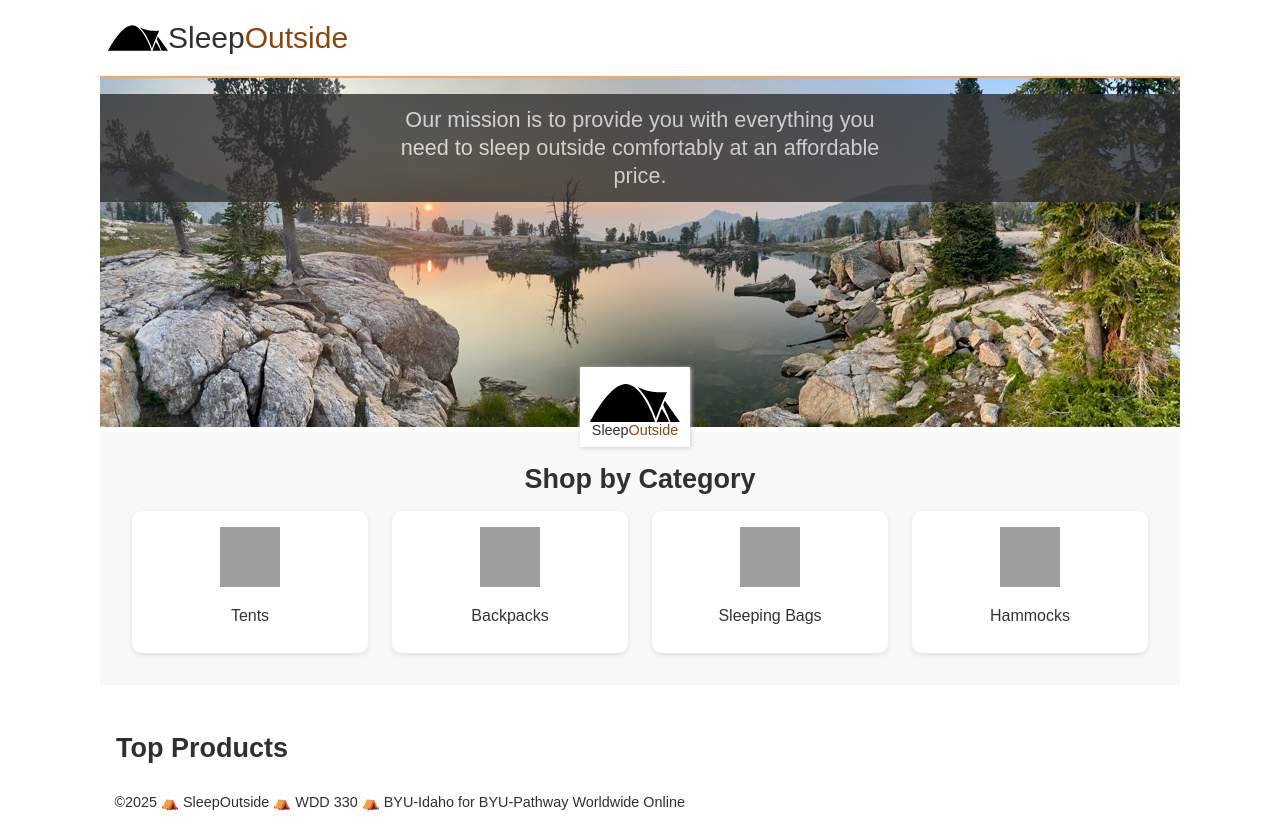
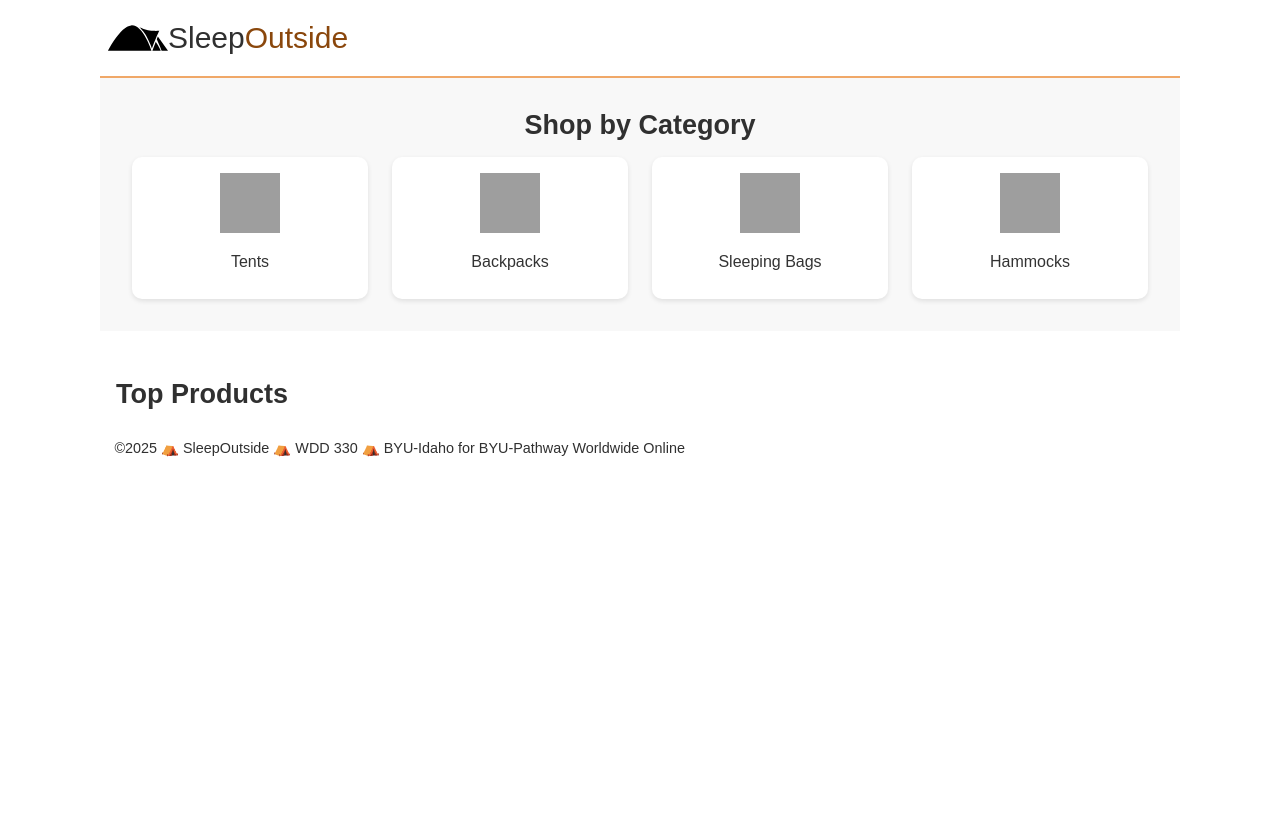
Before and after one commit to owenmeredith12/wdd330, a website: page src/product_listing/index.html in a window 1280 px wide. After the commit the page ends 800 px from the top, so only its background shows below. Drawn offline with Linux system fonts and the light colour scheme; grey boxes are pictures that could not be loaded.

Commit message:
Implement W03 Individual Activity: Expand Inventory and product listing

```diff
--- a/src/js/product.js
+++ b/src/js/product.js
@@ -1,4 +1,4 @@
-import { setLocalStorage } from './utils.mjs';
+import { getLocalStorage, setLocalStorage } from './utils.mjs';
 import ProductData from './ProductData.mjs';
 
 // Set up product data source (no category needed now)
@@ -6,7 +6,9 @@ const dataSource = new ProductData();
 
 // Save a product to local storage under the "so-cart" key
 function addProductToCart(product) {
-  setLocalStorage('so-cart', product);
+  const cart = getLocalStorage('so-cart') || [];
+  cart.push(product);
+  setLocalStorage('so-cart', cart);
 }
 
 // Event handler for "Add to Cart" button
--- a/src/product_listing/index.html
+++ b/src/product_listing/index.html
@@ -20,23 +20,7 @@
     </header>
 
     <main>
-      <div class="hero">
-        <img
-          src="../images/banner-sm.jpg"
-          srcset="../images/banner-sm.jpg 500w, ../images/banner.jpg"
-          alt="image of a high mountain lake"
-        />
-        <div class="logo logo--square">
-          <img src="/images/noun_Tent_2517.svg" alt="tent image for logo" />
-          <div>Sleep<span class="highlight">Outside</span></div>
-        </div>
-        <div class="mission">
-          <p>
-            Our mission is to provide you with everything you need to sleep
-            outside comfortably at an affordable price.
-          </p>
-        </div>
-      </div>
+
 
       <section class="categories">
         <h2>Shop by Category</h2>
@@ -78,7 +62,7 @@
       const params = new URLSearchParams(window.location.search);
       const category = params.get("category");
       if (category) {
-        const titleElement = document.getElementById("product-title");
+        const titleElement = document.getElementById("category-title");
         titleElement.textContent = `Top Products: ${category.charAt(0).toUpperCase() + category.slice(1)}`;
       }
     </script>
--- a/vite.config.js
+++ b/vite.config.js
@@ -24,7 +24,7 @@ export default defineConfig({
           __dirname,
           'src/product_pages/northface-talus-4.html',
         ),
-        productListing: resolve(__dirname, 'src/product_listing.html'),
+        productListing: resolve(__dirname, 'src/product_listing/index.html'),
       },
     },
   },
```
